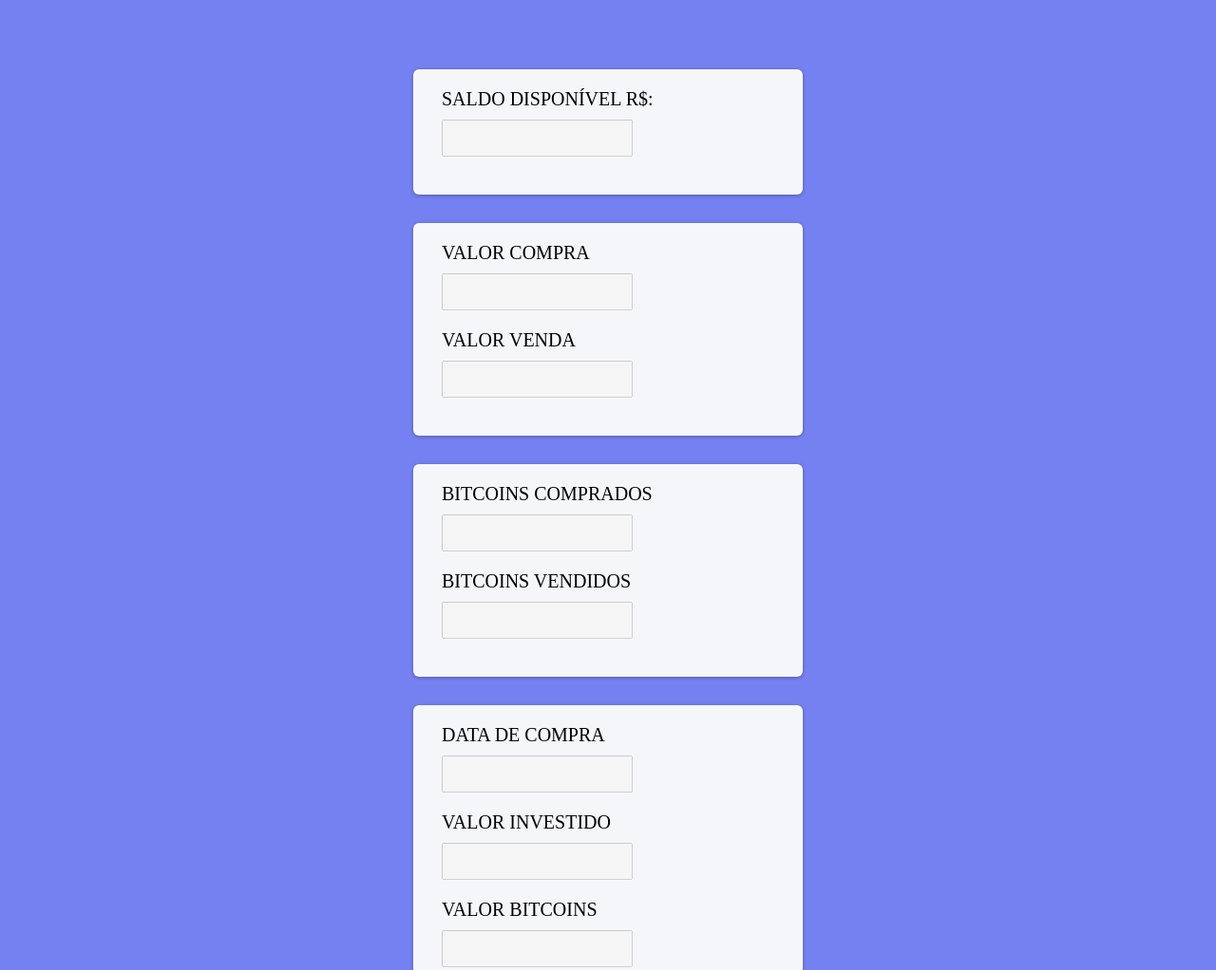
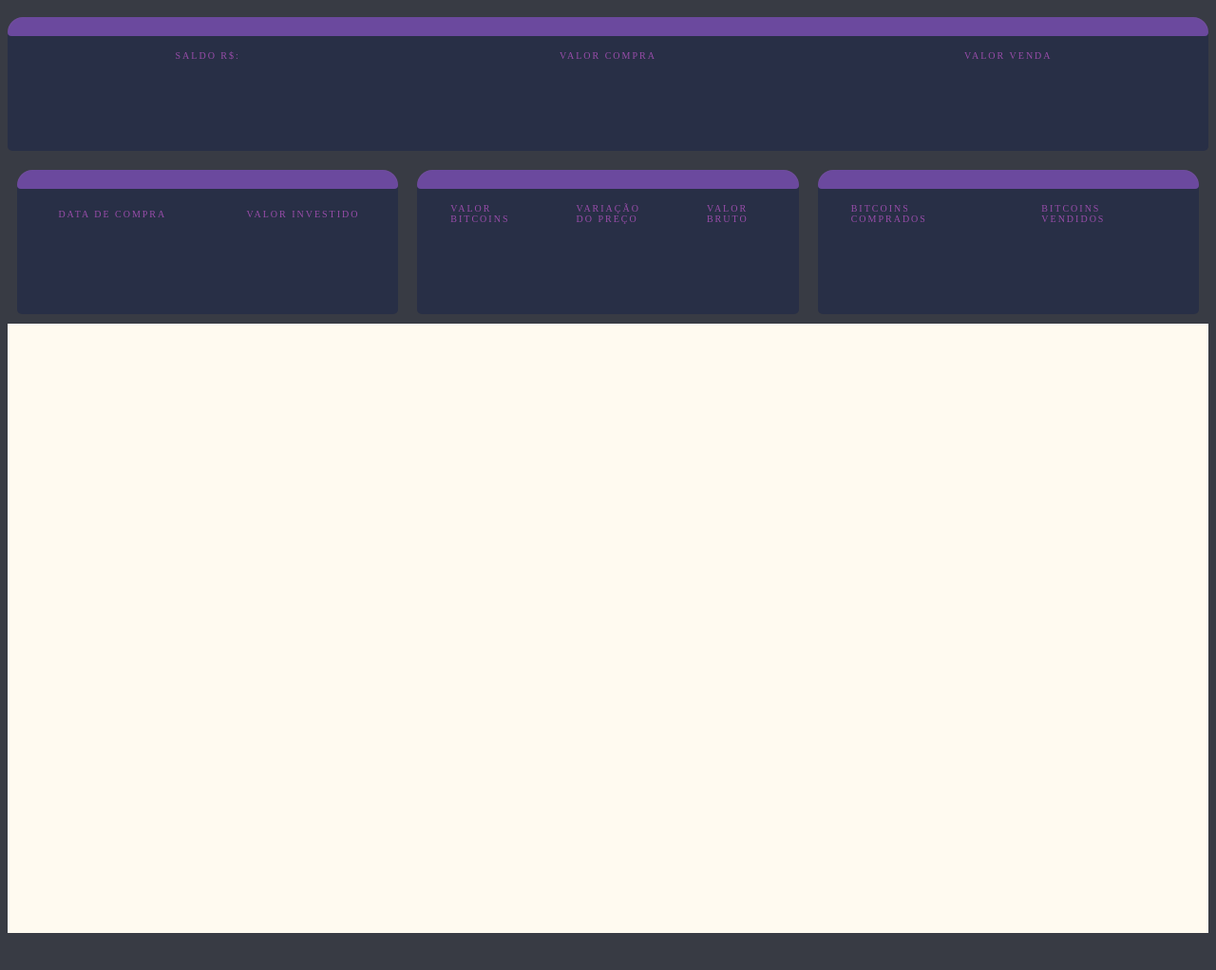
Before and after one commit to RiellyCM/app_investment, a plain HTML site: page dashboard/index.html in a window 1280 px wide. Shown: the top 1022 px of the page at 95% size. After the commit the page ends 991 px from the top, so only its background shows below. Drawn offline with nearby package versions, Linux system fonts and the light colour scheme; no server answers.

Commit message:
add style update

```diff
--- a/dashboard/balance/script.js
+++ b/dashboard/balance/script.js
@@ -15,7 +15,7 @@ const fetchBalance = () => {
         response.json()
             .then((data) => {
                 if (response.status === 200) {
-                    balance.value = data.balance;
+                    balance.innerHTML = data.balance;
                 } else {
                     console.log(data.message);
                 }
--- a/dashboard/index.html
+++ b/dashboard/index.html
@@ -11,42 +11,66 @@
 
     <div class="conteiner_dashboard">
 
-      <div class="box">
-        <label class="title"> Saldo disponível R$: </label>
-        <input class="subtitle js-balance" disabled/>
+      <div class="box_main">
+
+        <div class="box_group">
+          <p class="title"> Saldo R$: </p>
+          <p class="subtitle js-balance"> </p>
+        </div>
+
+        <div class="box_group">
+          <p class="title"> Valor compra </p>
+          <p class="subtitle js-buy"> </p>
+        </div>
+
+        <div class="box_group">
+          <p class="title"> Valor venda </p>
+          <p class="subtitle js-sell">  </p>
+        </div>
+
       </div>
 
-      <div class="box">
-        <label class="title"> Valor compra </label>
-        <input class="subtitle js-buy" disabled/>
+      <div class="sub_conteiner">
+        <div class="box_main box_main--style">
+            <div class="box_group">
+              <p class="title"> Data de compra </p>
+              <p class="subtitle js-volume-buy"></p>
+            </div>
 
-        <label class="title"> Valor venda </label>
-        <input class="subtitle js-sell" disabled/>
-      </div>
+            <div class="box_group">
+              <p class="title"> Valor investido </p>
+              <p class="subtitle js-volume-sell"> </p>
+            </div>
+        </div>
 
-      <div class="box">
-        <label class="title"> bitcoins comprados </label>
-        <input class="subtitle js-volume-buy" disabled/>
+        <div class="box_main box_main--style">
+          <div class="box_group">
+            <p class="title"> Valor bitcoins </p>
+            <p class="subtitle js-volume-sell"> </p>
+          </div>
 
-        <label class="title"> bitcoins vendidos </label>
-        <input class="subtitle js-volume-sell" disabled/>
-      </div>
+          <div class="box_group">
+            <p class="title"> variação do preço </p>
+            <p class="subtitle js-volume-sell"> </p>
+          </div>
 
-      <div class="box">
-        <label class="title"> Data de compra </label>
-        <input class="subtitle js-volume-buy" disabled/>
+          <div class="box_group">
+            <p class="title"> valor bruto  </p>
+            <p class="subtitle js-volume-sell"></p>
+          </div>
+        </div>
 
-        <label class="title"> Valor investido </label>
-        <input class="subtitle js-volume-sell" disabled/>
+        <div class="box_main box_main--style">
+          <div class="box_group ">
+            <p class="title"> bitcoins comprados </p>
+            <p class="subtitle js-volume-buy"> </p>
+          </div>
 
-        <label class="title"> Valor bitcoins </label>
-        <input class="subtitle js-volume-sell" disabled/>
-
-        <label class="title"> variação do preço  </label>
-        <input class="subtitle js-volume-sell" disabled/>
-
-        <label class="title"> valor bruto do investimento  </label>
-        <input class="subtitle js-volume-sell" disabled/>
+          <div class="box_group">
+            <p class="title"> bitcoins vendidos </p>
+            <p class="subtitle js-volume-sell"> </p>
+          </div>
+        </div>
       </div>
 
       <canvas class="graph js-history"></canvas>
--- a/dashboard/price/script.js
+++ b/dashboard/price/script.js
@@ -16,8 +16,8 @@ const fetchprice = () => {
         response.json()
             .then((data) => {
                 if (response.status === 201) {
-                    buy.value = data.buy;
-                    sell.value = data.sell;
+                    buy.innerHTML = data.buy;
+                    sell.innerHTML = data.sell;
                 } else {
                     console.log(data.message);
                 }
--- a/dashboard/style.css
+++ b/dashboard/style.css
@@ -1,9 +1,9 @@
-body{
-  background-color: #7681f1;
+body {
+    background-color: #383b44;
 }
+
 .conteiner_dashboard{
     height: 100%;
-    padding: 50px 0;
     display: flex;
     flex-direction: column;
     justify-content: center;
@@ -11,32 +11,66 @@ body{
     align-content: center;
 }
 
-.box {
-    height: 100%;
-    width: 350px;
-    margin: 15px;
-    border-radius: 6px;
-    box-shadow: 0 1px 4px 0 rgba(0, 0, 0, 0.3);
-    padding: 20px 30px;
-    background-color: #f5f6fa;
+.box_main {
+    width: 100%;
+    margin: 10px;
+    background-color: #282f46;
+    border-radius: 20px 20px 5px 5px;
+    display: flex;
+    flex-direction: row;
+    position: relative;
+    z-index: 1;
+}
+
+.sub_conteiner{
+    display: flex;
+    width: 100%;
+}
+
+.box_main--style {
+    width: 33%;
+}
+
+.box_main::before {
+    position: absolute;
+    background-color: rgba(136,84,195,0.7);
+    border-radius: 20px 20px 5px 5px;
+    width: 100%;
+    height: 20px;
+    z-index: -1;
+    content:"";
+}
+
+.box_group {
+    width: 100%;
+    display: flex;
+    flex-direction: column;
+    justify-content: center;
+    align-items: center;
+    align-content: center;
 }
 
 .title {
     display: block;
-    font-size: 20px;
-    margin: 0 0 10px;
+    font-size: 10px;
+    letter-spacing: 2px;
+    margin: 25px;
+    padding: 10px;
+    color: #994daa;
     text-transform: uppercase;
 }
 
 .subtitle {
-    display: block;
-    margin: 0 0 20px;
-    padding: 10px 10px;
+    font-size: 30px;
+    text-transform: uppercase;
+    display: flex;
+    flex-direction: column;
+    color: #c2c6d0;
 }
 
 .graph {
     background-color: #FFFAF0;
-    width: 80%;
+    width: 100%;
     margin: auto;
     padding-bottom: 10px;
 }
--- a/dashboard/volume/script.js
+++ b/dashboard/volume/script.js
@@ -16,8 +16,8 @@ const fetchvolume = () => {
         response.json()
             .then((data) => {
                 if (response.status === 201) {
-                    volumeBuy.value = data.buy;
-                    volumeSell.value = data.sell;
+                    volumeBuy.innerHTML = data.buy;
+                    volumeSell.innerHTML = data.sell;
                 } else {
                     console.log(data.message);
                 }
--- a/user_login/style.css
+++ b/user_login/style.css
@@ -58,3 +58,9 @@ body {
   border-radius: 5%;
   padding: 10px;
 }
+
+.button_registration {
+  color: #fa9f0c;
+  margin-left: 20px;
+  text-decoration: none;
+}
```
Also changed, not shown: user_login/index.html (+1 -0 lines).
